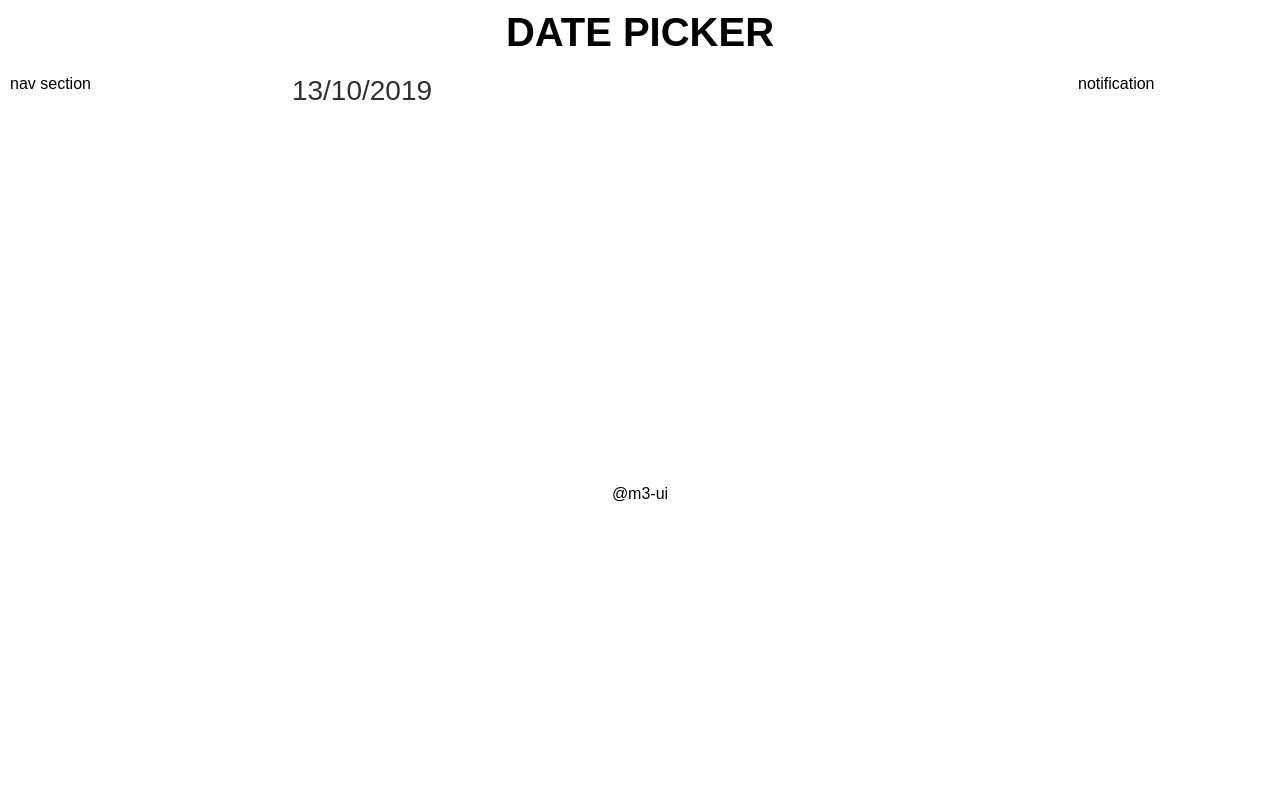
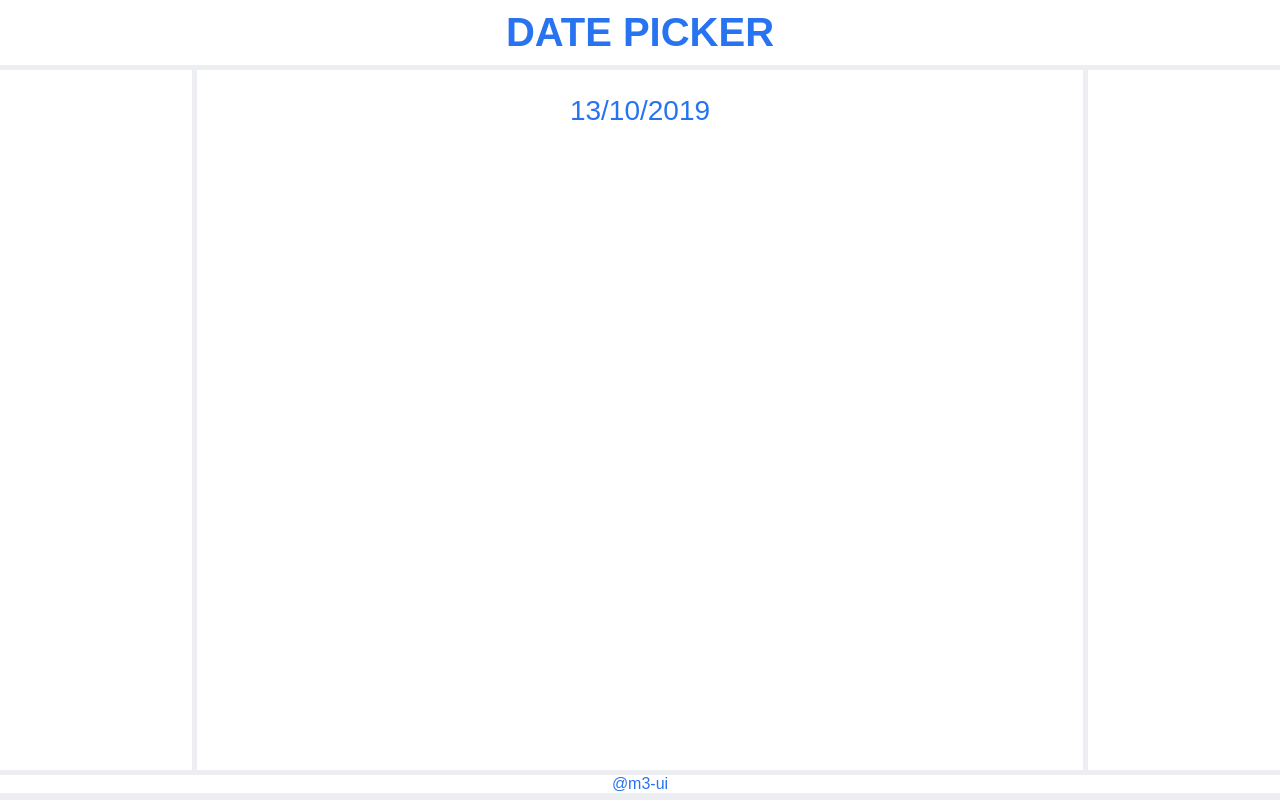
Before and after one commit to Ash049/test, a plain HTML site: page index.html in a window 1280 px wide. Drawn offline with Linux system fonts and the light colour scheme.

Commit message:
css changes

```diff
--- a/index.html
+++ b/index.html
@@ -10,21 +10,21 @@
 
     <main class="date-picker-main-content">
      <div class="date-picker">
-     	<div class="selected-date"></div>
+     	<div class="selected-date" tabindex="1"></div>
      	<div class="dates">
-     	<div class="months">
+     	<div class="months" tabindex="0">
      		<div class="arrows prev-mth">&lt;</div>
      		<div class="mth"> october 2019</div>
-     		<div class="arrows next-mth">&gt;</div>
+     		<div class="arrows next-mth" >&gt;</div>
      	</div>
-     	<div class="days"></div>
+     	<div class="days"> </div>
      </div>
 
      </div>
 
     </main>
-    <nav class="date-picker-nav">nav section</nav>
-    <aside class="date-picker-ads">notification</aside>
+    <nav class="date-picker-nav"></nav>
+    <aside class="date-picker-ads"></aside>
   </div>
   <footer>@m3-ui</footer>
   <script src="main.js"></script>
--- a/main.css
+++ b/main.css
@@ -1,40 +1,49 @@
 body{
-	background: #FAFAFB;
+	background: #ECEEF1;
 	box-sizing: border-box;
 	margin: 0;
 	font-family: sans-serif;
+  color: #2873EF;
 }
 header{
     text-align: center;
     padding: 10px;
     font-size: 40px;
     font-weight: 900;
+    background-color: #FFFFFF;
+    margin-bottom: 5px;
 }
 footer{
 	text-align: center;
+  background: #FFFFFF;
+  margin-top: 5px;
 }
 .date-picker-body,.date-picker-container{
   display: flex;
   flex-direction: column;
-  /*border: 1px solid black;*/
-  background: #FFFFFF;
 }
 
 .date-picker-nav{
   order: -1;
 
 }
-
+.date-picker-container .date-picker-nav{
+  background: #FFFFFF;
+  margin-right: 5px;
+}
+.date-picker-container .date-picker-ads{
+  background: #FFFFFF;
+  margin-left: 5px;
+}
 
   .date-picker-container {
     flex-direction: row;
     flex: 1;
-    padding: 10px;
-
   }
   .date-picker-main-content{
     flex: 1;
-    height:400px;
+   height: calc(100vh - 100px);
+    background: #FFFFFF;
   }
   .date-picker-nav, .date-picker-ads {
     flex: 0 0 12em;
@@ -49,7 +58,7 @@ footer{
   	cursor: pointer;
   	text-align: center;
   	user-select: none;
-
+    margin:25px auto;
   }
 
   .date-picker:hover{
@@ -61,7 +70,7 @@ footer{
   	display: flex;
   	justify-content: center;
   	text-align:center;
-  	color: #313131;
+  	color: #2873EF;
   	font-size:28px;
 
   }
@@ -93,7 +102,7 @@ footer{
   	justify-content: center;
   	align-items: center;
   	font-size: 20px;
-  	color: #313131;
+  	color: #2873EF;
   }
 
   .date-picker .dates .months .arrows:hover{
--- a/main.js
+++ b/main.js
@@ -1,6 +1,7 @@
 const date_picker_element = document.querySelector('.date-picker');
 const selected_date_element = document.querySelector('.date-picker .selected-date');
 const dates_element = document.querySelector('.date-picker .dates');
+const months_element = document.querySelector('.date-picker .dates .months');
 const mth_element = document.querySelector('.date-picker .dates .months .mth');
 const next_mth_element = document.querySelector('.date-picker .dates .months .next-mth');
 const prev_mth_element = document.querySelector('.date-picker .dates .months .prev-mth');
@@ -26,13 +27,16 @@ populateDates();
 date_picker_element.addEventListener('click',toggleDatePicker);
 next_mth_element.addEventListener('click',gotToNextMonth);
 prev_mth_element.addEventListener('click',goToPrevMonth);
+document.addEventListener('click',hideCalendar);
+selected_date_element.addEventListener('keypress',showCalender);
+
 
 function toggleDatePicker(e){
 if(!checkPathForClass(e.path,'dates')){
 	dates_element.classList.toggle('active');
 }
+e.stopPropagation();
 }
-
 
 function gotToNextMonth(){
 	month++;
@@ -113,3 +117,26 @@ function populateDates(){
 	}
 
 }
+
+function hideCalendar(){
+	dates_element.classList.remove('active');
+}
+
+function showCalender(e){
+	if(e.keyCode == 13){
+		dates_element.classList.toggle('active');
+	}
+
+}
+
+months_element.onkeydown = function(e) {
+	console.log(e.keyCode);
+    switch (e.keyCode) {
+        case 37:
+            goToPrevMonth();
+            break;
+        case 39:
+            gotToNextMonth();
+            break;
+    }
+};
```
